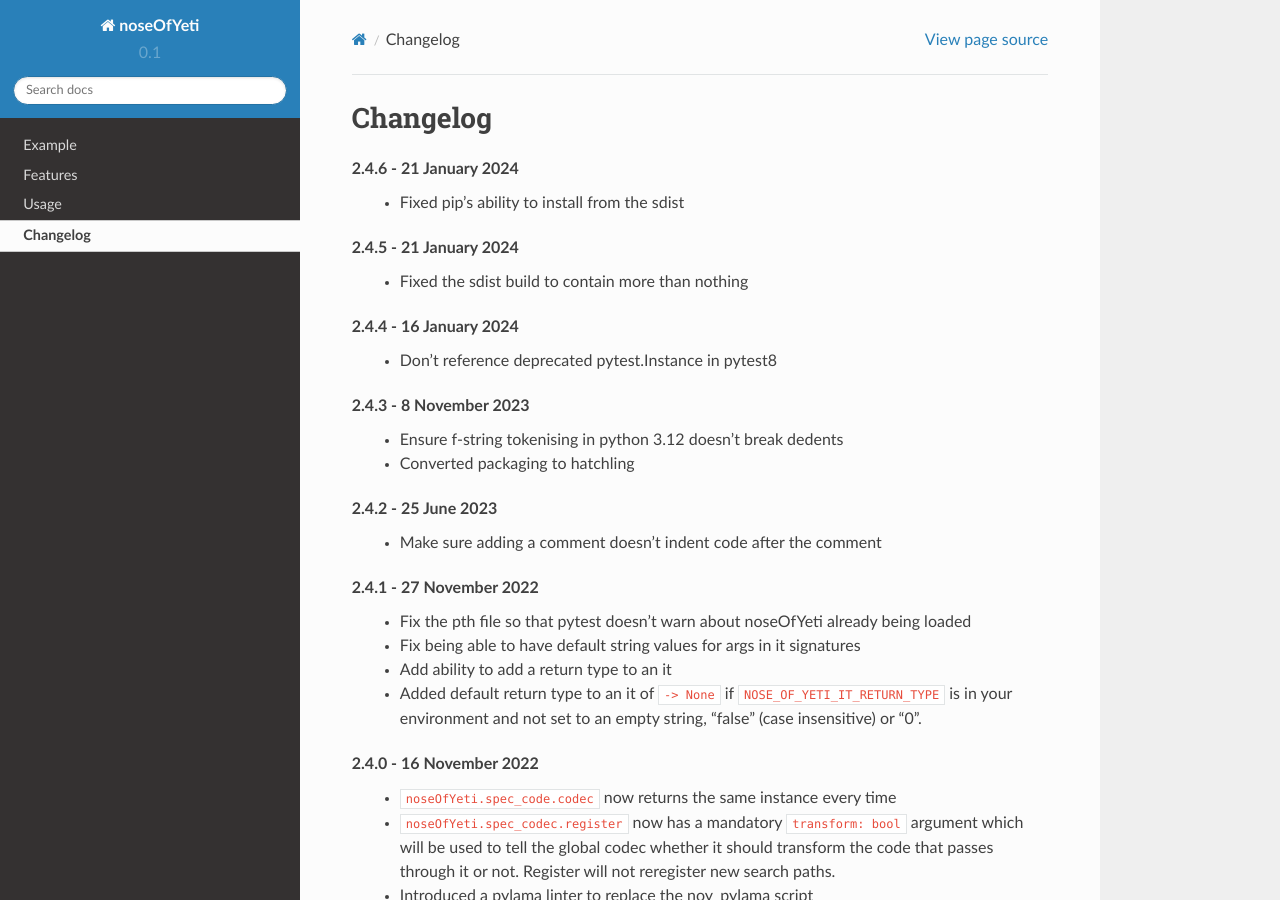
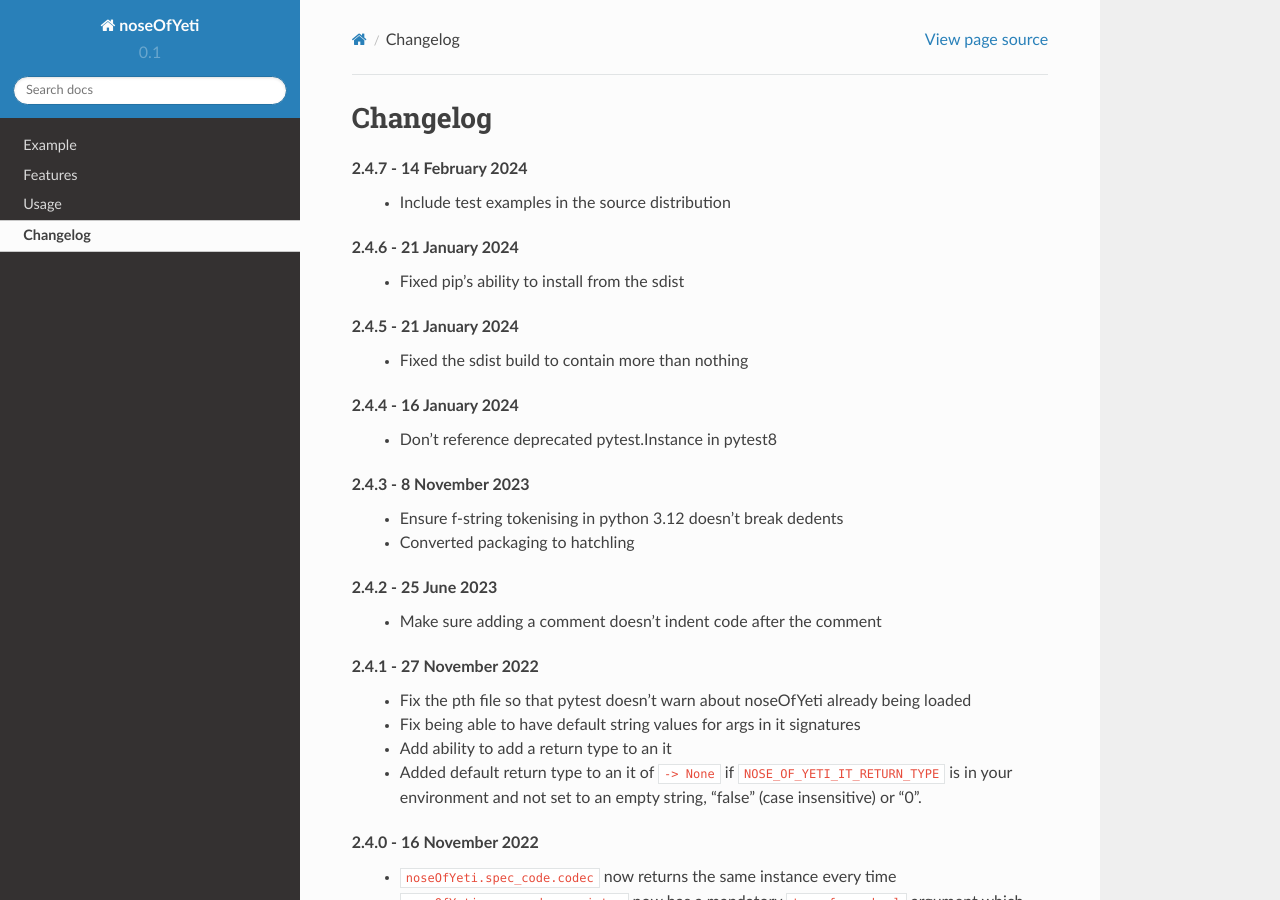
Before and after one commit to delfick/nose-of-yeti, a Sphinx documentation site: the page built from docs/api/changelog.rst, in a window 1280 px wide and 900 px high. Built offline with Sphinx 7.4.7 and the Read the Docs theme 2.0.0, drawn with Linux system fonts in a browser that asks for light colours.

Commit message:
Version bump - 2.4.7

```diff
--- a/docs/api/changelog.rst
+++ b/docs/api/changelog.rst
@@ -2,6 +2,11 @@
 
 Changelog
 =========
+
+.. _release-2.4.7:
+
+2.4.7 - 14 February 2024
+    * Include test examples in the source distribution
 
 .. _release-2.4.6:
 
--- a/noseOfYeti/version.py
+++ b/noseOfYeti/version.py
@@ -1 +1 @@
-VERSION = "2.4.6"
+VERSION = "2.4.7"
```
